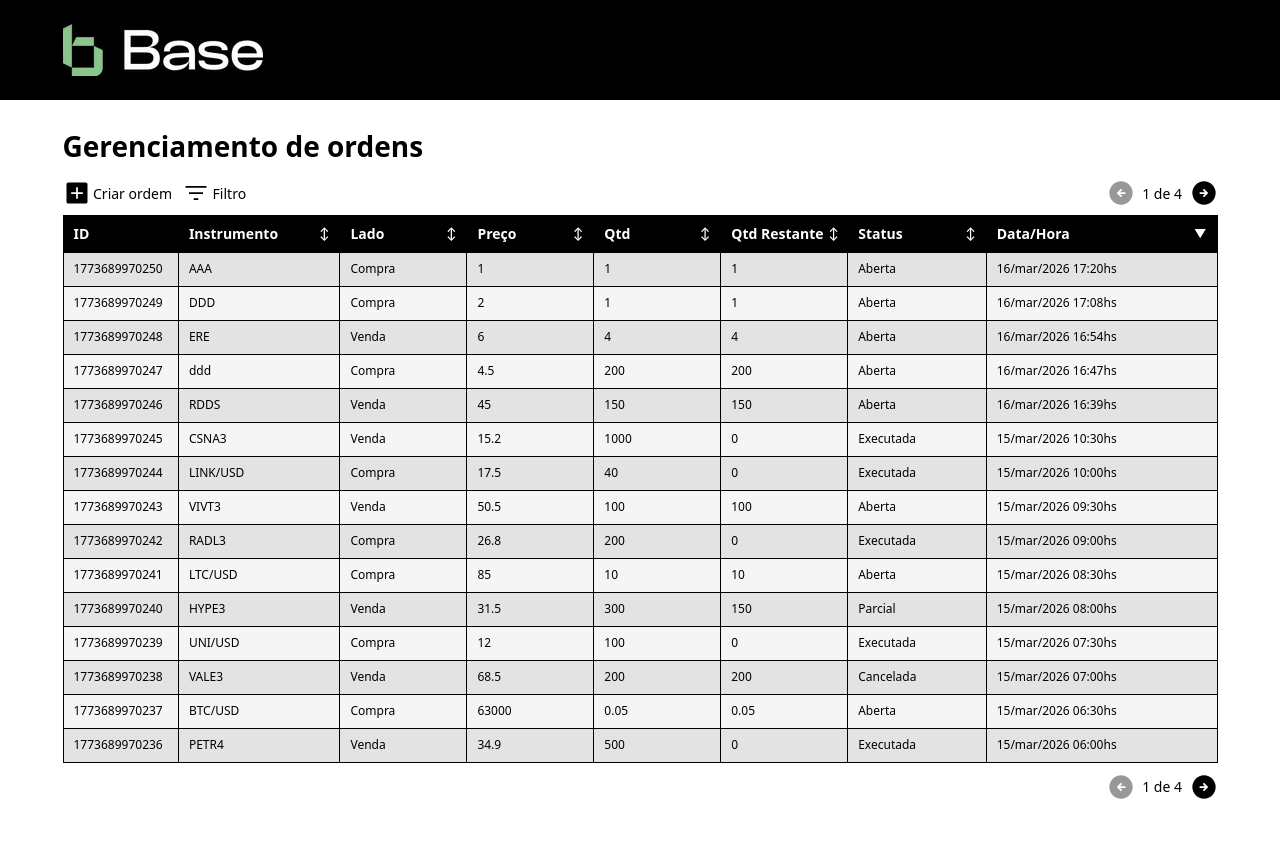
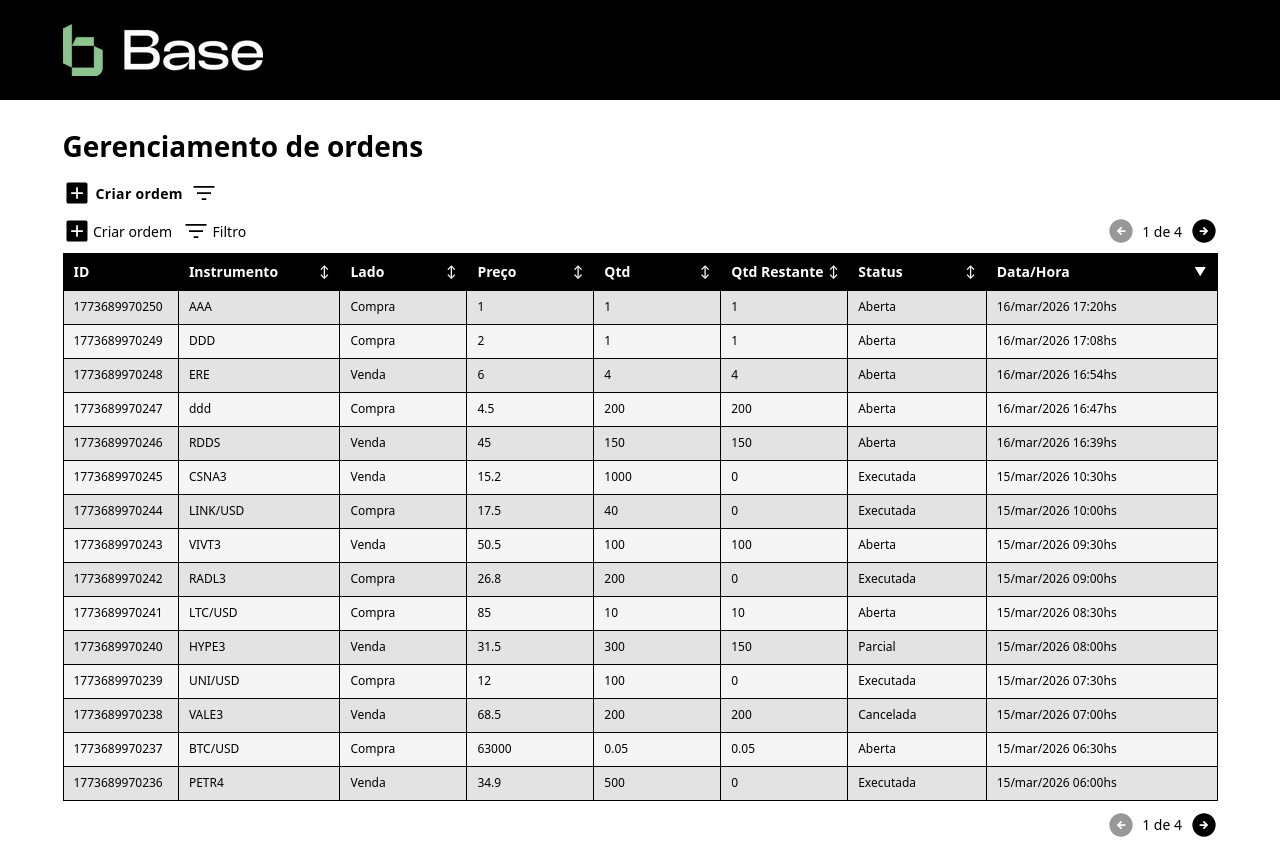
Before and after one commit to atelesjr/base-orders, a Next.js app: page / in a window 1280 px wide. Before the commit the page ends 826 px from the top, so only its background shows below. Built offline with nearby package versions, Linux system fonts and the light colour scheme; data requests are answered from the project's data file; a web font is replaced by a local one.

Commit message:
feat: add Button and ButtonIcon components with styles for improved UI interaction

```diff
--- a/app/page.tsx
+++ b/app/page.tsx
@@ -1,6 +1,7 @@
 import OrderGridWithPagination from '@/components/OrderGrid/OrderGridWithPagination';
 import type { OrderGridQueryParams } from '@/components/OrderGrid/order-grid.query';
 import Header from '@/components/Header';
+import ButtonIcon from '@/components/ui/buttons/ButtonIcon';
 
 type HomeProps = {
 	searchParams: Promise<OrderGridQueryParams>;
@@ -12,6 +13,19 @@ export default async function Home({ searchParams }: HomeProps) {
 			<Header />
 			<main className="main">
 				<h2>Gerenciamento de ordens</h2>
+				<div className="mb-4 flex flex-wrap items-center gap-3">
+					<ButtonIcon
+						iconAlt="Criar ordem"
+						iconSrc="/assets/add_box_60dp.svg"
+						label="Criar ordem"
+					/>
+					<ButtonIcon
+						aria-label="Filtrar"
+						iconAlt="Filtrar"
+						iconSrc="/assets/filter_list_60dp.svg"
+						variant="secondary"
+					/>
+				</div>
 				<OrderGridWithPagination searchParams={searchParams} />
 			</main>
 		</div>
--- a/components/CreateOrderModal/index.tsx
+++ b/components/CreateOrderModal/index.tsx
@@ -6,7 +6,7 @@ import {
 	createOrderSchema,
 	type CreateOrderInput,
 } from '@/lib/orders/create-order.schema';
-import Button from '@/components/ui/buttons';
+import Button from '@/components/ui/buttons/Button';
 import './CreateOrderModal.styles.css';
 
 type CreateOrderModalProps = {
--- a/components/ui/buttons/Button.styles.css
+++ b/components/ui/buttons/Button/Button.styles.css
@@ -1,4 +1,4 @@
-@reference '../../../styles/globals.css';
+@reference '../../../../styles/globals.css';
 
 .ui-button {
 	@apply inline-flex h-[3.25rem] w-full items-center justify-center rounded-full border px-8 text-(length:--font-size-base) leading-none tracking-widest transition-all duration-200 cursor-pointer;
--- /dev/null
+++ b/components/ui/buttons/ButtonIcon/ButtonIcon.styles.css
@@ -0,0 +1,37 @@
+@reference '../../../../styles/globals.css';
+
+.ui-button-icon {
+	@apply inline-flex items-center justify-center rounded-full transition-transform cursor-pointer hover:scale-105;
+}
+
+.ui-button-icon--with-label {
+	@apply gap-2;
+}
+
+.ui-button-icon--primary {
+	@apply font-semibold;
+}
+
+.ui-button-icon--primary:hover {
+	@apply opacity-80;
+}
+
+.ui-button-icon--primary:active {
+	@apply opacity-70;
+}
+
+.ui-button-icon--secondary {
+	@apply font-semibold;
+}
+
+.ui-button-icon--secondary:hover {
+	@apply opacity-80;
+}
+
+.ui-button-icon--secondary:active {
+	@apply opacity-70;
+}
+
+.ui-button-icon__label {
+	@apply text-grid-sm tracking-wide;
+}
--- /dev/null
+++ b/components/ui/buttons/ButtonIcon/index.tsx
@@ -0,0 +1,56 @@
+import Image from 'next/image';
+import type { ButtonHTMLAttributes } from 'react';
+import './ButtonIcon.styles.css';
+
+type ButtonIconVariant = 'primary' | 'secondary';
+type IconPosition = 'left' | 'right';
+
+export type ButtonIconProps = ButtonHTMLAttributes<HTMLButtonElement> & {
+	iconSrc: string;
+	iconAlt?: string;
+	label?: string;
+	variant?: ButtonIconVariant;
+	iconPosition?: IconPosition;
+	iconSize?: number;
+};
+
+const ButtonIcon = ({
+	iconSrc,
+	iconAlt = '',
+	label,
+	variant = 'primary',
+	iconPosition = 'left',
+	iconSize = 28,
+	className,
+	type = 'button',
+	...buttonProps
+}: ButtonIconProps) => {
+	const classes = [
+		'ui-button-icon',
+		`ui-button-icon--${variant}`,
+		label ? 'ui-button-icon--with-label' : 'ui-button-icon--icon-only',
+		className,
+	]
+		.filter(Boolean)
+		.join(' ');
+
+	const icon = (
+		<Image
+			alt={iconAlt}
+			aria-hidden={iconAlt ? undefined : true}
+			height={iconSize}
+			src={iconSrc}
+			width={iconSize}
+		/>
+	);
+
+	return (
+		<button className={classes} type={type} {...buttonProps}>
+			{iconPosition === 'left' ? icon : null}
+			{label ? <span className="ui-button-icon__label">{label}</span> : null}
+			{iconPosition === 'right' ? icon : null}
+		</button>
+	);
+};
+
+export default ButtonIcon;
--- /dev/null
+++ b/components/ui/buttons/ButtonIcon/indext.tsx
@@ -0,0 +1,2 @@
+export { default } from './index';
+export type { ButtonIconProps } from './index';
```
Also changed, not shown: components/ui/buttons/Button/index.tsx (renamed from components/ui/buttons/index.tsx).
